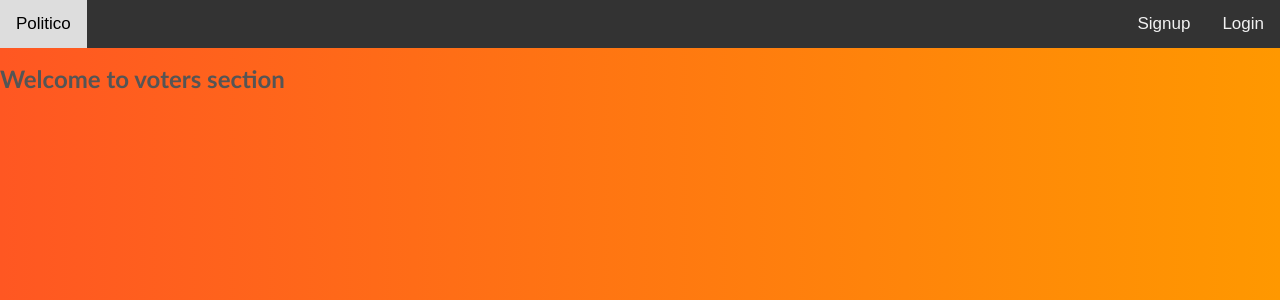
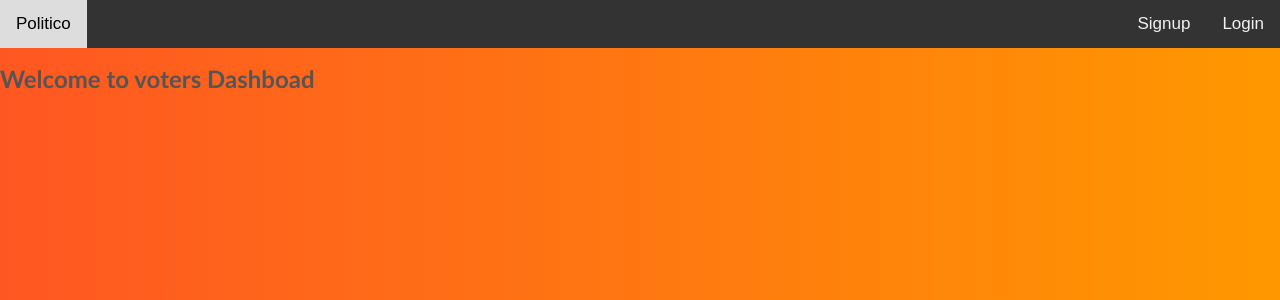
Before and after one commit to kosgeibenedict/Politico1, a Flask app: page /voters in a window 1280 px wide. Shown: the top 300 px of the page. Run offline with Flask 2, Linux system fonts and the light colour scheme.

Commit message:
Creating Voter dashboard

```diff
--- a/templates/voters.html
+++ b/templates/voters.html
@@ -2,6 +2,6 @@
 
 {% block body %}
     <div class="voters">
-        <h1>Welcome to voters section</div>
+        <h1>Welcome to voters Dashboad</div>
     </div>
 {% endblock body %}
```
